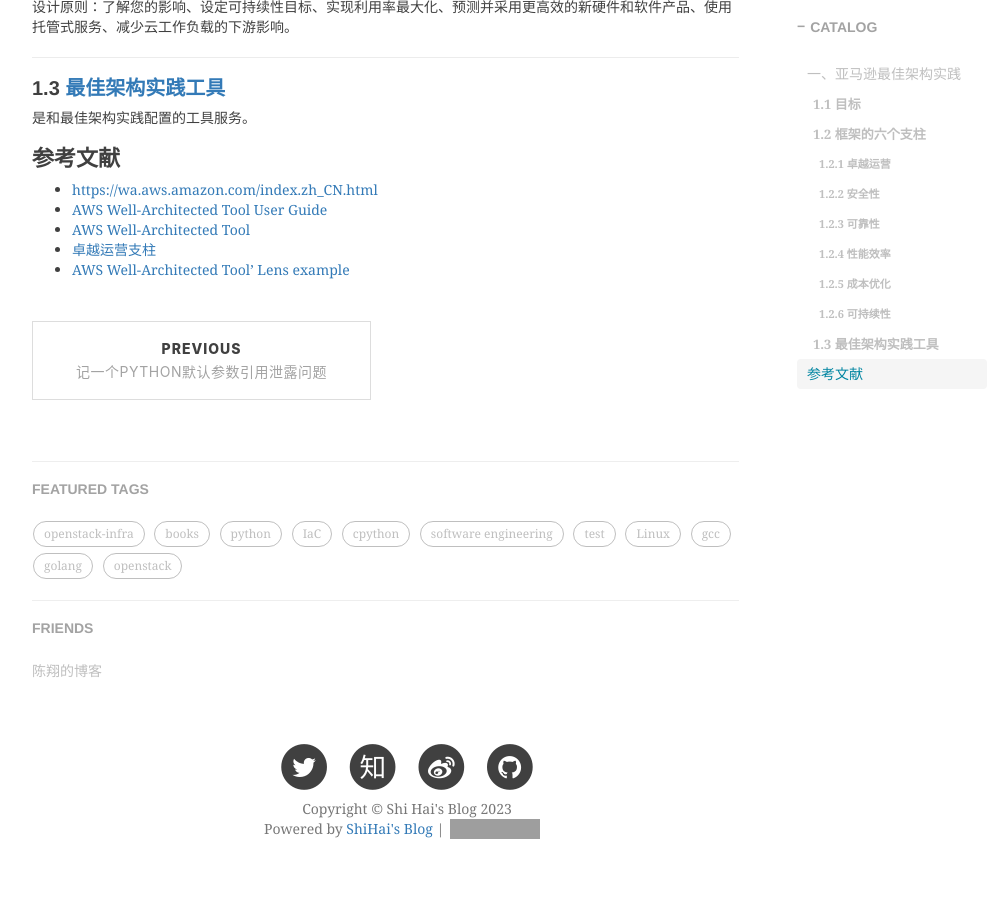
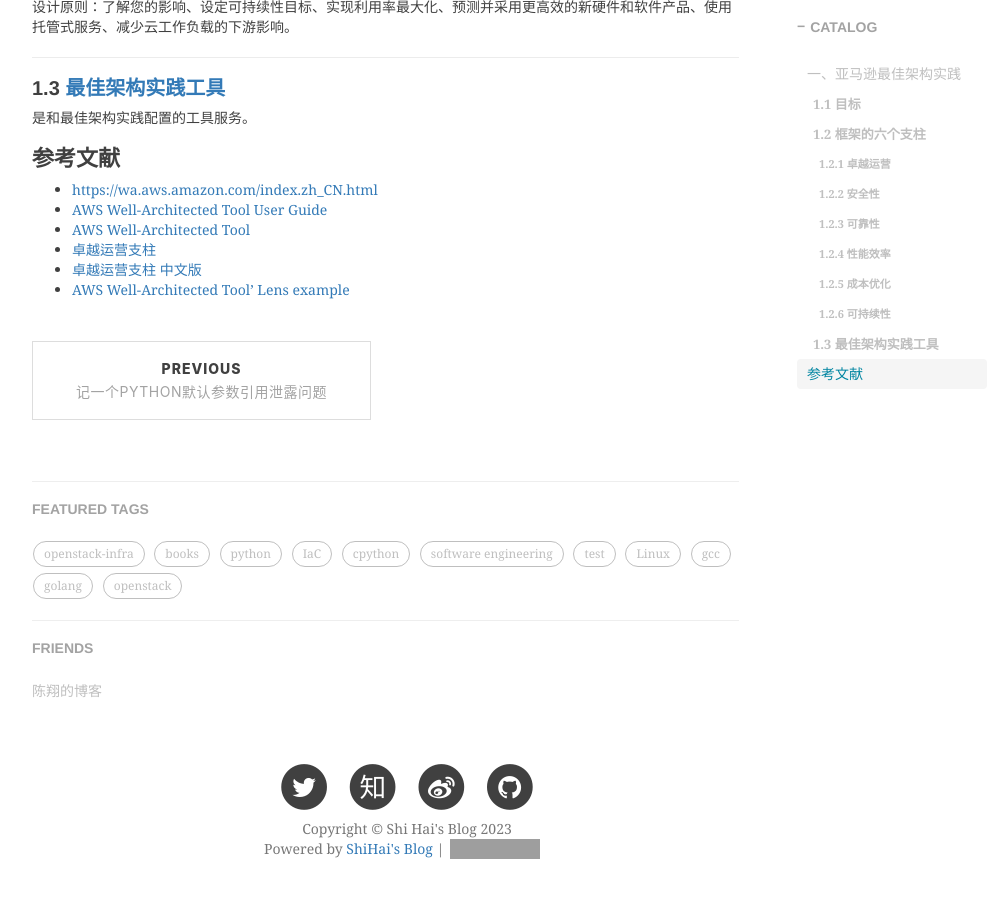
Before and after one commit to shihai1991/shihai1991.github.io, a Jekyll site: the page built from _posts/2023-02-27-AWS卓越架构原则.md, in a window 1280 px wide and 900 px high, scrolled down 1230 px. Shown: the whole window, without its empty margins (233-1225 px from the left). Built offline with Jekyll 4.4.1, drawn with Linux system fonts in a browser that asks for light colours; nearby versions of some CDN libraries; comment, search, counter and statistics services are not loaded; grey boxes are pictures that could not be loaded.

Commit message:
Update 2023-02-27-AWS卓越架构原则.md

```diff
--- a/_posts/2023-02-27-AWS卓越架构原则.md
+++ b/_posts/2023-02-27-AWS卓越架构原则.md
@@ -37,4 +37,5 @@
 - [AWS Well-Architected Tool User Guide](https://docs.aws.amazon.com/pdfs/wellarchitected/latest/userguide/wellarchitected-ug.pdf)
 - [AWS Well-Architected Tool](https://aws.amazon.com/cn/well-architected-tool/?ref=wellarchitected-ws)
 - [卓越运营支柱](https://docs.aws.amazon.com/pdfs/wellarchitected/latest/operational-excellence-pillar/wellarchitected-operational-excellence-pillar.pdf)
+- [卓越运营支柱 中文版](https://d1.awsstatic.com/whitepapers/zh_CN/architecture/AWS-Operational-Excellence-Pillar.pdf)
 - [AWS Well-Architected Tool' Lens example](https://github.com/aws-samples/custom-lens-wa-hub)
```
